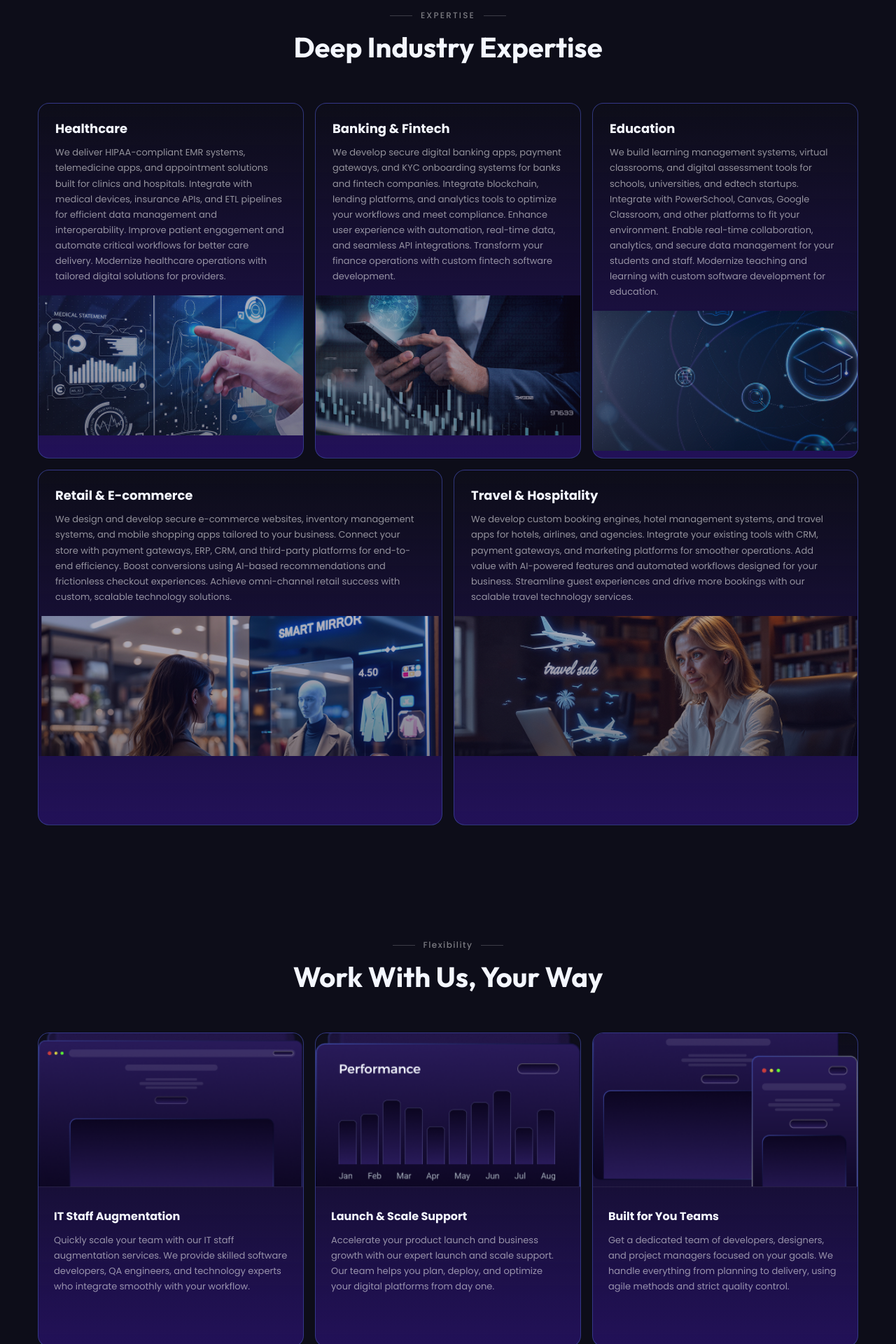
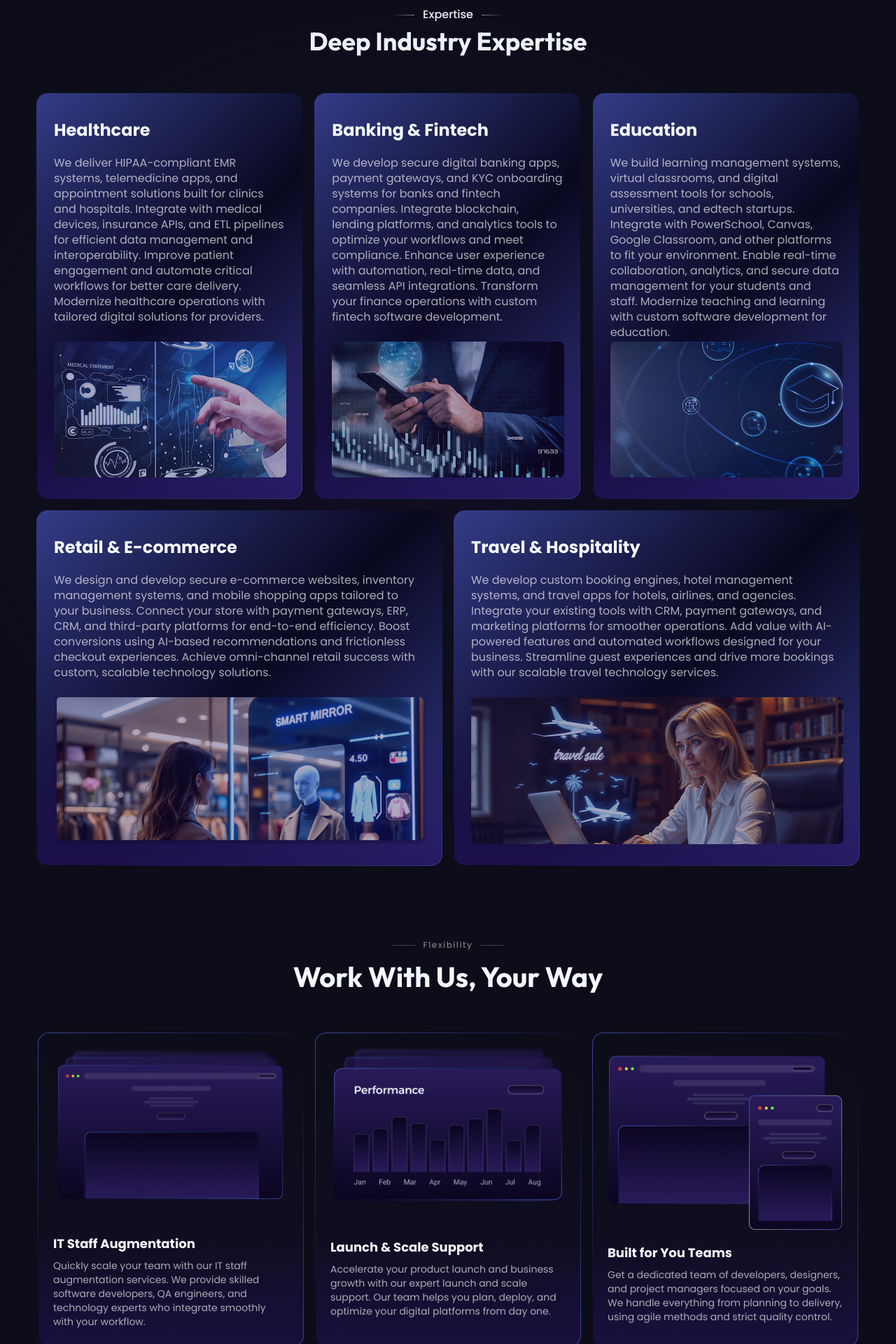
Before and after one commit to uzair-anwar/Devsorb, a Next.js app: page / in a window 1280 px wide. Shown: the part 2080-4000 px from the top of the page at 70% size. Built offline with nearby package versions, Linux system fonts and the light colour scheme.

Commit message:
home updation

```diff
--- a/src/components/ui/home/HomeIndustries.tsx
+++ b/src/components/ui/home/HomeIndustries.tsx
@@ -5,6 +5,7 @@ const industries = [
       "We deliver HIPAA-compliant EMR systems, telemedicine apps, and appointment solutions built for clinics and hospitals. Integrate with medical devices, insurance APIs, and ETL pipelines for efficient data management and interoperability. Improve patient engagement and automate critical workflows for better care delivery. Modernize healthcare operations with tailored digital solutions for providers.",
     image:
       "assets/home_healthCare.png",
+    variant: "top",
   },
   {
     title: "Banking & Fintech",
@@ -12,6 +13,7 @@ const industries = [
       "We develop secure digital banking apps, payment gateways, and KYC onboarding systems for banks and fintech companies. Integrate blockchain, lending platforms, and analytics tools to optimize your workflows and meet compliance. Enhance user experience with automation, real-time data, and seamless API integrations. Transform your finance operations with custom fintech software development.",
     image:
       "assets/home_banking.png",
+    variant: "top",
   },
   {
     title: "Education",
@@ -19,6 +21,7 @@ const industries = [
       "We build learning management systems, virtual classrooms, and digital assessment tools for schools, universities, and edtech startups. Integrate with PowerSchool, Canvas, Google Classroom, and other platforms to fit your environment. Enable real-time collaboration, analytics, and secure data management for your students and staff. Modernize teaching and learning with custom software development for education.",
     image:
       "assets/home_education.png",
+    variant: "top",
   },
   {
     title: "Retail & E-commerce",
@@ -26,6 +29,7 @@ const industries = [
       "We design and develop secure e-commerce websites, inventory management systems, and mobile shopping apps tailored to your business. Connect your store with payment gateways, ERP, CRM, and third-party platforms for end-to-end efficiency. Boost conversions using AI-based recommendations and frictionless checkout experiences. Achieve omni-channel retail success with custom, scalable technology solutions.",
     image:
       "assets/home_retail.png",
+    variant: "bottom",
   },
   {
     title: "Travel & Hospitality",
@@ -33,6 +37,7 @@ const industries = [
       "We develop custom booking engines, hotel management systems, and travel apps for hotels, airlines, and agencies. Integrate your existing tools with CRM, payment gateways, and marketing platforms for smoother operations. Add value with AI-powered features and automated workflows designed for your business. Streamline guest experiences and drive more bookings with our scalable travel technology services.",
     image:
       "assets/home_travel.png",
+    variant: "bottom",
   },
 ];
 
@@ -41,39 +46,46 @@ const HomeIndustries = () => {
   const bottomTwo = industries.slice(3);
 
   return (
-    <section className="relative mx-auto w-full max-w-[1172px] px-4 py-20 lg:h-[1328px] lg:px-0 lg:py-0">
+    <section className="relative mx-auto w-full max-w-[1176px] px-4 py-20 lg:h-[1328px] lg:px-0 lg:py-0">
       {/* Label + heading */}
       <div className="mb-14 flex flex-col items-center gap-3 text-center">
         <div className="flex items-center gap-3">
-          <span className="h-px w-8 bg-[rgba(255,255,255,0.2)]" />
+          <span className="h-px w-8 bg-gradient-to-r from-transparent to-[rgba(244,247,255,0.55)]" />
           <span
-            className="text-[12px] font-medium uppercase tracking-[0.18em] text-[rgba(255,255,255,0.45)]"
+            className="text-[16px] font-medium leading-4 tracking-normal text-[var(--text-headline)]"
             style={{ fontFamily: "var(--font-poppins-stack)" }}
           >
             Expertise
           </span>
-          <span className="h-px w-8 bg-[rgba(255,255,255,0.2)]" />
+          <span className="h-px w-8 bg-gradient-to-l from-transparent to-[rgba(244,247,255,0.55)]" />
         </div>
         <h2
-          className="text-[32px] font-bold leading-[1.2] text-[var(--text-headline)] md:text-[40px]"
+          className="text-[30px] font-bold leading-[1.2] text-[var(--text-headline)] md:text-[36px] md:leading-9"
           style={{ fontFamily: "var(--font-display)" }}
         >
           Deep Industry Expertise
         </h2>
       </div>
 
+      <div className="relative">
+        <div
+          aria-hidden="true"
+          className="pointer-events-none absolute left-[148px] top-[244px] hidden h-[490px] w-[757px] rounded-full bg-[#221158] opacity-30 blur-[270px] lg:block"
+        />
+
         {/* Top row: 3 cards */}
-      <div className="mb-4 grid grid-cols-1 gap-5 md:grid-cols-3 lg:gap-4">
+        <div className="relative z-10 mb-4 grid grid-cols-1 gap-5 md:grid-cols-3 lg:h-[580px] lg:grid-cols-3 lg:gap-4">
           {topThree.map((ind) => (
             <IndustryCard key={ind.title} {...ind} />
           ))}
         </div>
 
         {/* Bottom row: 2 cards centered */}
-      <div className="grid grid-cols-1 gap-5 md:grid-cols-2 lg:gap-4">
+        <div className="relative z-10 grid grid-cols-1 gap-5 md:grid-cols-2 lg:h-[508px] lg:grid-cols-2 lg:gap-4">
           {bottomTwo.map((ind) => (
             <IndustryCard key={ind.title} {...ind} />
           ))}
+        </div>
       </div>
     </section>
   );
@@ -83,30 +95,58 @@ const IndustryCard = ({
   title,
   description,
   image,
+  variant,
 }: {
   title: string;
   description: string;
   image: string;
+  variant: string;
 }) => (
-  <div className="flex h-full flex-col gap-4 overflow-hidden rounded-[16px] border border-[rgba(59,68,154,0.75)] bg-[#0d0d19] bg-[linear-gradient(180deg,rgba(34,17,88,0)_0%,#221158_100%)] md:min-h-[508px]">
-    {/* Text content */}
-    <div className="flex flex-col gap-3 px-6 pt-6">
+  <div
+    className={`relative flex h-full flex-col overflow-hidden rounded-[16px] p-px ${
+      variant === "bottom" ? "lg:h-[508px] lg:w-[580px]" : "lg:h-[580px] lg:w-[380px]"
+    }`}
+    style={{
+      backgroundImage:
+        "linear-gradient(135deg, rgba(59,68,154,0.85) 0%, rgba(0,3,28,0.5) 51%, rgba(59,68,154,0.85) 100%)",
+    }}
+  >
+    <div
+      className="absolute inset-px rounded-[15px]"
+      style={{
+        backgroundImage:
+          "linear-gradient(180deg, rgba(34,17,88,0) 0%, rgba(34,17,88,0.14) 58%, rgba(34,17,88,0.78) 100%)",
+      }}
+    />
+
+    <div
+      className={`relative z-10 flex flex-col gap-6 ${
+        variant === "bottom"
+          ? "px-6 pt-10 lg:h-[242px] lg:w-full"
+          : "px-6 pt-10 lg:h-[330px] lg:w-full"
+      }`}
+    >
       <h3
-        className="text-[18px] font-semibold leading-[1.3] text-[var(--text-headline)]"
+        className="text-[24px] font-medium leading-6 text-[var(--text-headline)]"
         style={{ fontFamily: "var(--font-poppins-stack)" }}
       >
         {title}
       </h3>
       <p
-        className="text-[13px] leading-[1.7] text-[rgba(255,255,255,0.55)]"
+        className="text-[16px] font-normal leading-[22px] text-[rgba(255,255,255,0.65)]"
         style={{ fontFamily: "var(--font-poppins-stack)" }}
       >
         {description}
       </p>
     </div>
 
-    {/* Image */}
-    <div className="relative h-[200px] w-full overflow-hidden">
+    <div
+      className={`relative z-10 mx-6 overflow-hidden rounded-[8px] ${
+        variant === "bottom"
+          ? "mt-6 h-[210px] lg:w-[532px]"
+          : "mt-6 h-[194px] lg:w-[332px]"
+      }`}
+    >
       <img
         src={image}
         alt={title}
@@ -116,8 +156,7 @@ const IndustryCard = ({
       <div
         className="absolute inset-0"
         style={{
-          backgroundImage:
-            "linear-gradient(180deg, rgba(13,13,25,0.15) 0%, rgba(13,13,25,0.4) 100%)",
+          backgroundColor: "rgba(34,17,88,0.2)",
         }}
       />
     </div>
--- a/src/components/ui/home/HomeWorkWithUs.tsx
+++ b/src/components/ui/home/HomeWorkWithUs.tsx
@@ -4,18 +4,24 @@ const engagements = [
     description:
       "Quickly scale your team with our IT staff augmentation services. We provide skilled software developers, QA engineers, and technology experts who integrate smoothly with your workflow.",
     image: "/assets/home_it.png",
+    imageClass: "lg:left-[25.5px] lg:top-[24px] lg:h-[215px] lg:w-[329px]",
+    textClass: "lg:top-[293px]",
   },
   {
     title: "Launch & Scale Support",
     description:
       "Accelerate your product launch and business growth with our expert launch and scale support. Our team helps you plan, deploy, and optimize your digital platforms from day one.",
     image: "/assets/home_launch.png",
+    imageClass: "lg:left-[22px] lg:top-[21px] lg:h-[223px] lg:w-[336px]",
+    textClass: "lg:top-[298px]",
   },
   {
     title: "Built for You Teams",
     description:
       "Get a dedicated team of developers, designers, and project managers focused on your goals. We handle everything from planning to delivery, using agile methods and strict quality control.",
     image: "/assets/home_teams.png",
+    imageClass: "lg:left-[23.5px] lg:top-[33px] lg:h-[249px] lg:w-[333px]",
+    textClass: "lg:top-[306px]",
   },
 ];
 
@@ -47,31 +53,43 @@ const HomeWorkWithUs = () => {
         {engagements.map((eng) => (
           <div
             key={eng.title}
-            className="flex min-h-[449px] flex-col overflow-hidden rounded-[16px] border border-[rgba(59,68,154,0.75)]"
+            className="relative flex min-h-[449px] flex-col overflow-hidden rounded-[16px] p-px lg:h-[449px] lg:w-[380px]"
             style={{
               backgroundImage:
-                "linear-gradient(180deg, rgba(34,17,88,0) 0%, #221158 100%), linear-gradient(180deg, #0d0d19 0%, #0d0d19 100%)",
+                "linear-gradient(135deg, #3b449a 0%, rgba(0,3,28,0.5) 51%, #3b449a 100%)",
             }}
           >
-            {/* Image area */}
-            <div className="h-[220px] overflow-hidden border-b border-[rgba(255,255,255,0.07)]">
+            <div
+              className="absolute inset-px rounded-[15px]"
+              style={{
+                backgroundColor: "#0d0d19",
+                backgroundImage:
+                  "linear-gradient(180deg, rgba(34,17,88,0) 0%, rgba(34,17,88,0.08) 62%, rgba(34,17,88,0.58) 100%)",
+              }}
+            />
+
+            <div
+              className={`relative z-10 mx-auto mt-6 h-[215px] w-[88%] lg:absolute lg:m-0 ${eng.imageClass}`}
+            >
               <img
                 src={eng.image}
                 alt={eng.title}
-                className="h-full w-full object-cover"
+                className="h-full w-full object-contain"
               />
             </div>
 
             {/* Text */}
-            <div className="flex flex-col gap-3 px-[22px] py-8">
+            <div
+              className={`relative z-10 flex flex-col gap-3 px-[22px] py-8 lg:absolute lg:left-0 lg:w-full lg:px-[22px] lg:py-0 ${eng.textClass}`}
+            >
               <h3
-                className="text-[16px] font-semibold leading-[1.3] text-[var(--text-headline)]"
+                className="text-[18px] font-medium leading-[18px] text-[var(--text-headline)]"
                 style={{ fontFamily: "var(--font-poppins-stack)" }}
               >
                 {eng.title}
               </h3>
               <p
-                className="text-[13px] leading-[1.7] text-[rgba(255,255,255,0.55)]"
+                className="text-[14px] leading-5 text-[rgba(255,255,255,0.65)]"
                 style={{ fontFamily: "var(--font-poppins-stack)" }}
               >
                 {eng.description}
```
Lines whose indentation alone changed are shown as unchanged.
